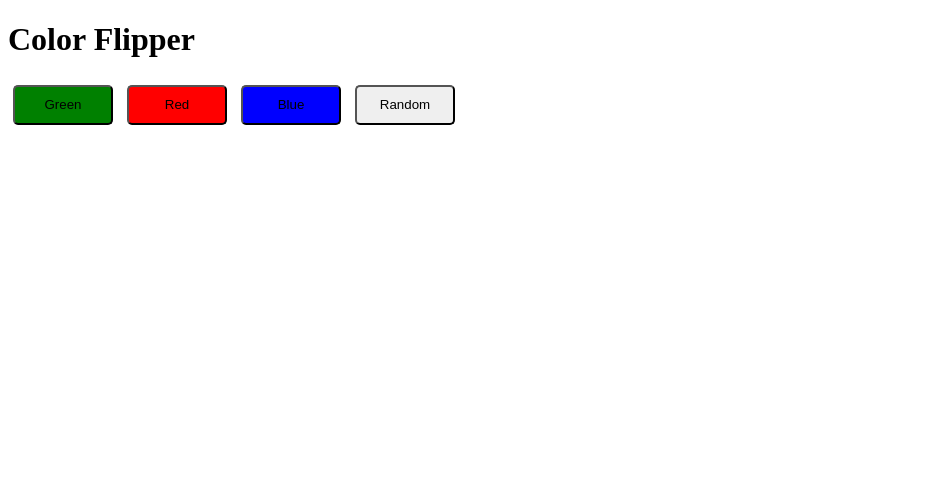
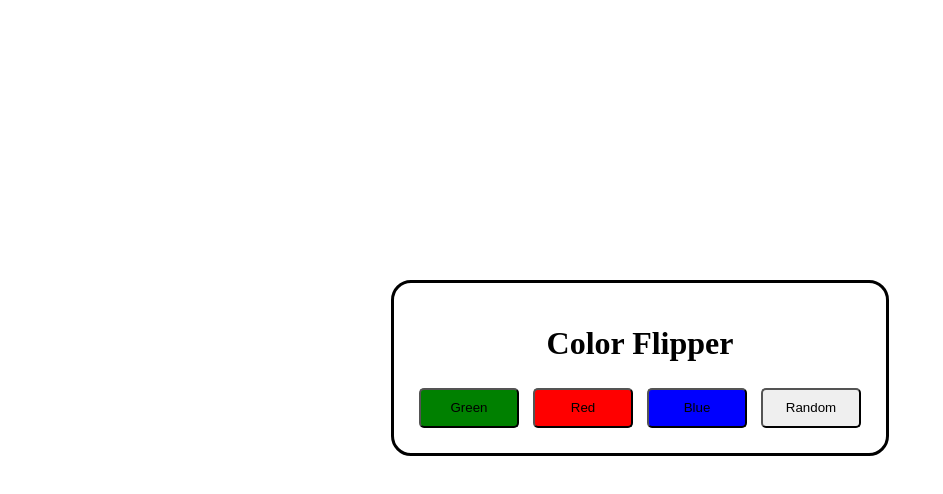
Before and after one commit to Aidanomalley20/ColorFlipper, a plain HTML site: page index.html in a window 1280 px wide. Shown: the whole page, without its empty margins (0-943 px from the left). Drawn offline with Linux system fonts and the light colour scheme.

Commit message:
final changes with css

```diff
--- a/index.html
+++ b/index.html
@@ -7,11 +7,15 @@
     <link rel="stylesheet" href="style.css" />
   </head>
   <body>
+    <div class="container">
+        <div class="box">
     <h1>Color Flipper</h1>
     <button id="green" onclick="setColor('green')">Green</button>
     <button id="red" onclick="setColor('red')">Red</button>
     <button id="blue" onclick="setColor('blue')">Blue</button>
     <button onclick="randomColor('color')">Random</button>
     <script src="script.js"></script>
+    </div>
+    </div>
   </body>
 </html>
--- a/style.css
+++ b/style.css
@@ -1,3 +1,17 @@
+.container{
+    height: 90vh;
+    display: flex;
+    flex-wrap: wrap;
+    justify-content: center;
+    align-content: center;
+    text-align: center;
+}
+.box{
+    background-color: white;
+    padding: 20px;
+    border-radius: 20px;
+    border: 3px solid;
+}
 #green {
   background-color: green;
 }
```
